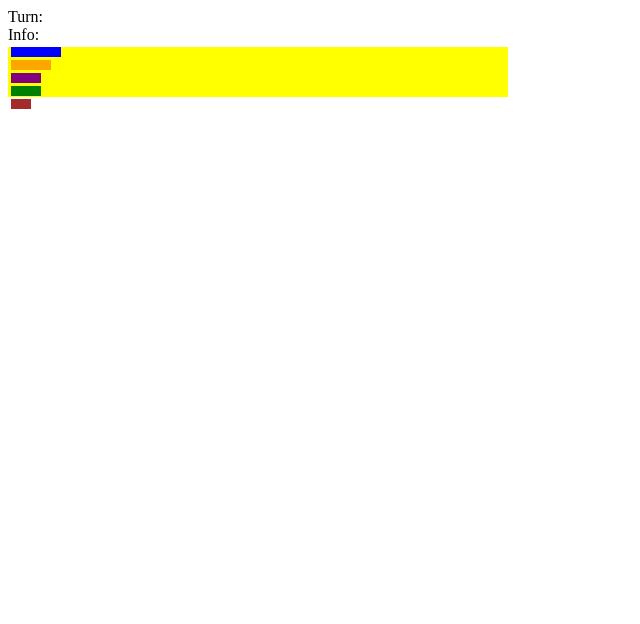
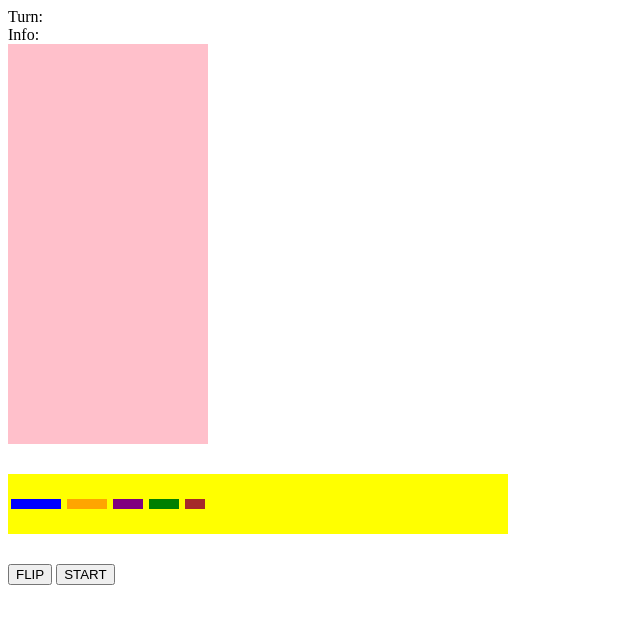
Before and after one commit to Travless/battleship, a website built with webpack: page dist/index.html in a window 1280 px wide. Shown: the whole page, without its empty margins (0-640 px from the left). Built offline with nearby package versions, Linux system fonts and the light colour scheme.

Commit message:
Create createBoard function that will generate game boards for both player and comp via DOM manipulation

```diff
--- a/src/index.js
+++ b/src/index.js
@@ -1,99 +1,33 @@
-import _ from 'lodash';
+import _, { lowerFirst } from 'lodash';
 import './style.css';
 import { createGameboard, createSpace, createShip } from './classes';
 
-const content = document.getElementById('content');
+const flipButton = document.getElementById('flip-button');
+const startButton = document.getElementById('start-button');
+const optionsCont = document.querySelector('.options-cont');
+const gameboardsCont = document.querySelector('#gameboard-cont');
 
-
-
-
-function generatePage(){
-    const pageCont = document.createElement('div');
-    pageCont.classList.add('page-cont');
-    content.append(pageCont);
-
-    const turnCont = document.createElement('div');
-    turnCont.classList.add('turn-cont');
-    pageCont.append(turnCont);
-
-    const turnSpan = document.createElement('span');
-    turnSpan.classList.add('turn-span');
-    turnSpan.innerText = 'Turn: ';
-    turnCont.append(turnSpan);
-
-    const infoCont = document.createElement('div');
-    infoCont.classList.add('info-cont');
-    pageCont.append(infoCont);
-
-    const infoSpan = document.createElement('span');
-    infoSpan.classList.add('info-span');
-    infoSpan.innerText = 'Info: ';
-    infoCont.append(infoSpan);
-
-    // let gameboard = generateBoard();
-    const gameboard = document.createElement('div');
-    gameboard.classList.add('gameboard');
-    pageCont.append(gameboard);
-
-    const optionsCont = document.createElement('div');
-    optionsCont.classList.add('options-cont');
-    pageCont.append(optionsCont);
-
-    const carrierPreview = document.createElement('div');
-    carrierPreview.classList.add('carrier-preview');
-    carrierPreview.classList.add('carrier');
-    optionsCont.append(carrierPreview);
-
-    const battleshipPreview = document.createElement('div');
-    battleshipPreview.classList.add('battleship-preview');
-    battleshipPreview.classList.add('battleship');
-    optionsCont.append(battleshipPreview);
-
-    const cruiserPreview = document.createElement('div');
-    cruiserPreview.classList.add('cruiser-preview');
-    cruiserPreview.classList.add('cruiser');
-    optionsCont.append(cruiserPreview);
-
-    const submarinePreview = document.createElement('div');
-    submarinePreview.classList.add('submarine-preview');
-    submarinePreview.classList.add('submarine');
-    optionsCont.append(submarinePreview);
-
-    const destroyerPreview = document.createElement('div');
-    destroyerPreview.classList.add('destroyer-preview');
-    destroyerPreview.classList.add('destroyer');
-    optionsCont.append(destroyerPreview);
-
-    return pageCont;
+// Option choosing
+let angle = 0;
+function flip () {
+    const optionsShips = Array.from(optionsCont.children);
+    // if angle equals 0, return 90, otherwise return 0
+    angle = angle === 0 ? 90 : 0
+    optionsShips.forEach(optionsShip => optionsShip.style.transform = `rotate(${angle}deg)`);
 }
 
-function shipPreviewGen(name){
-    const shipPreview = document.createElement('div');
-    shipPreview.setAttribute('id', `${name}-preview`);
-    optionsCont.append(shipPreview);
+flipButton.addEventListener('click', flip);
+
+// Creating Boards
+const width = 10;
+
+function createBoard(){
+    const gameBoardCont = document.createElement('div');
+    gameBoardCont.classList.add('game-board');
+    gameBoardCont.style.backgroundColor = 'pink';
+
+    gameboardsCont.append(gameBoardCont);
 }
 
-
-function generateBoard(){
-    for (let i = 0; i < 10; i++){
-        let boardRow = document.createElement('div');
-        boardRow.classList.add('row');
-        boardRow.setAttribute('row', i);
-        function spaceCreate (){
-            for(let k = 0; k < 10; k++){
-                const space = document.createElement('div');
-                space.classList.add('column');
-                space.setAttribute('column', k);
-                boardRow.append(space);
-            }
-        }
-        spaceCreate();
-        pageCont.append(boardRow);
-    }
-}
-
-// const gameboard = createGameboard();
-// console.log(gameboard.placeShip(3, 0, 3));
-
-const page = generatePage();
-content.append(page);
+createBoard();
+createBoard();
--- a/src/style.css
+++ b/src/style.css
@@ -12,10 +12,18 @@
     align-items: center;
 }
 
+.game-board {
+    width: 200px;
+    height: 200px;
+}
+
 .options-cont {
     width: 500px;
-    height: 50px;
+    height: 60px;
+    margin: 30px 0;
     background-color: yellow;
+    display: flex;
+    align-items: center;
 }
 
 
```
Also changed, not shown: dist/index.html, dist/main.js.
